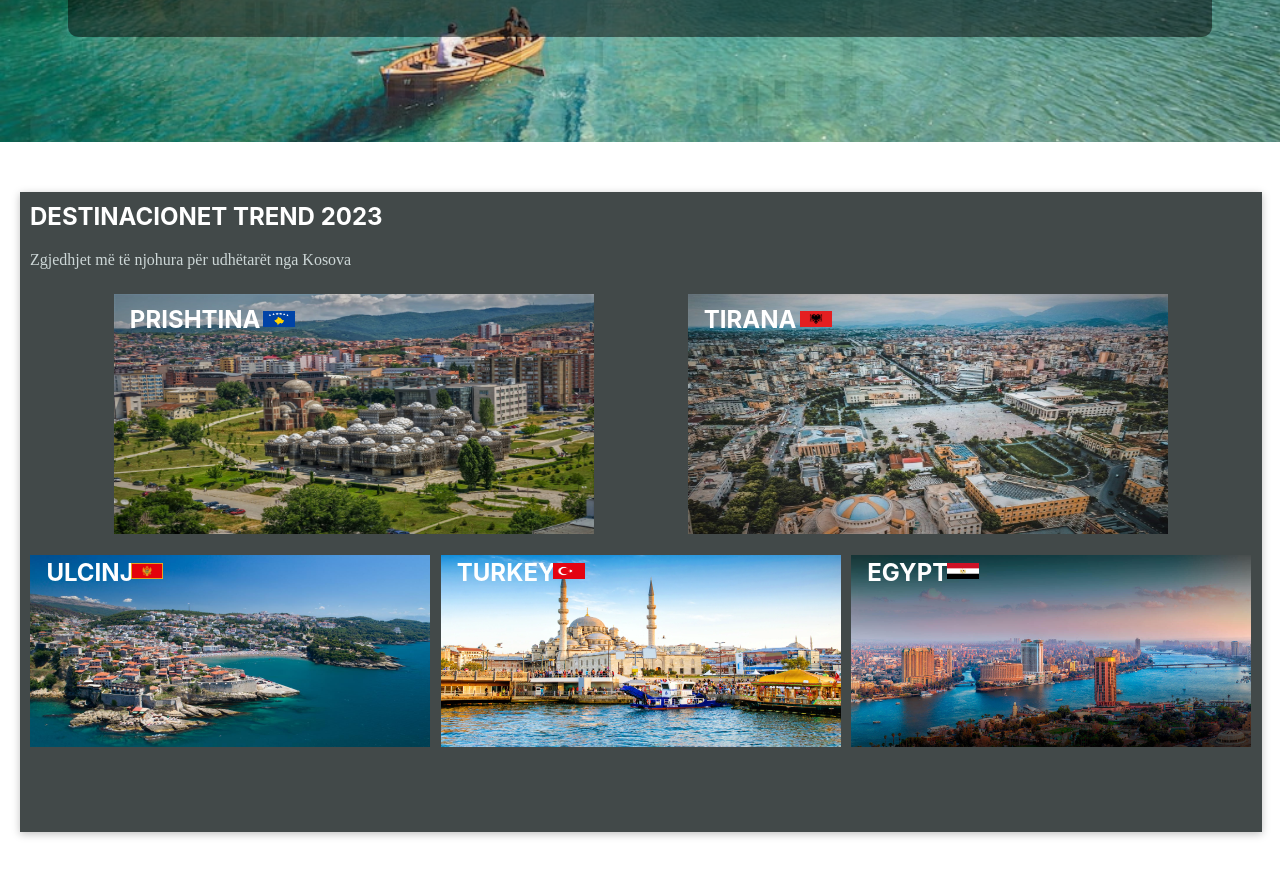
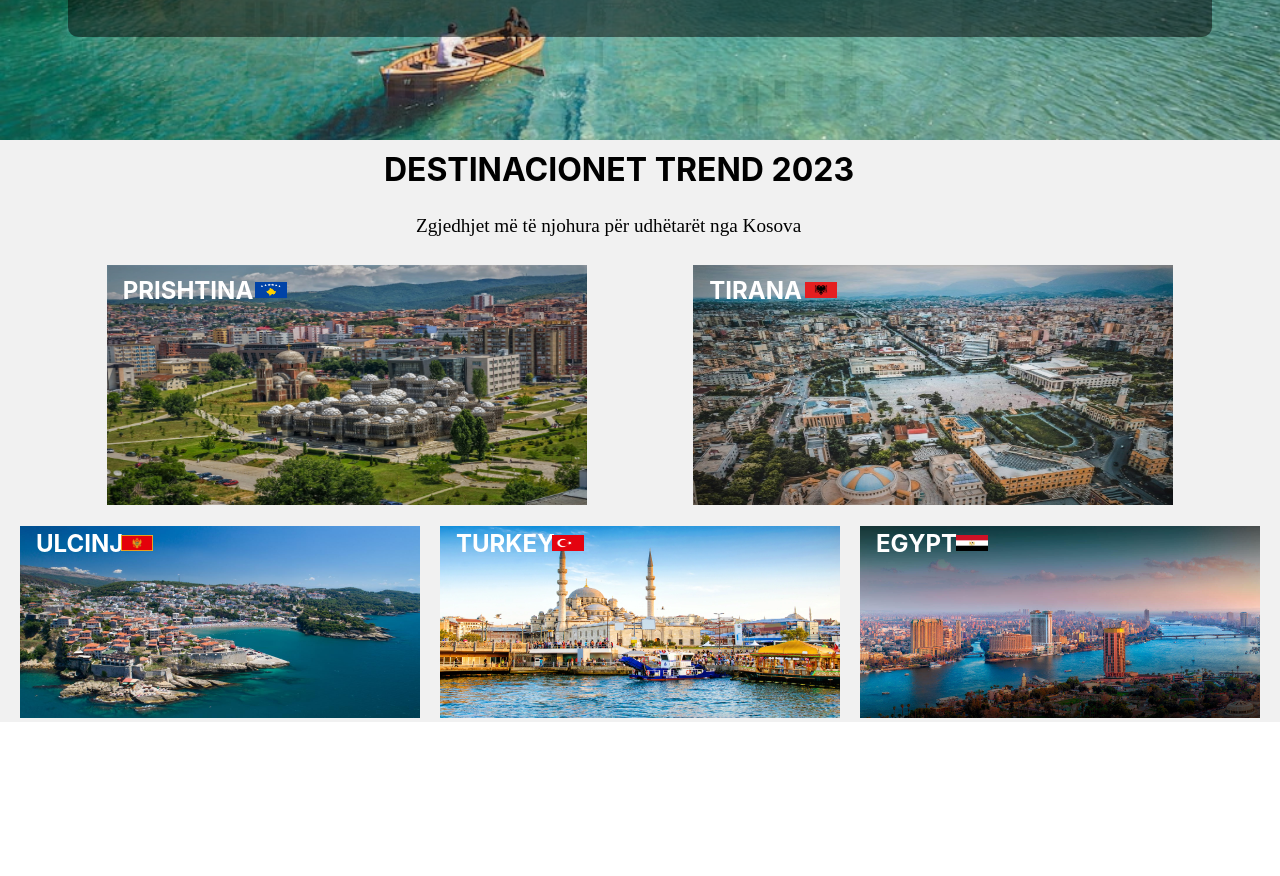
Before and after one commit to Projekti-LAB2/Booking-Front-end, a React (Create React App) app: page / in a window 1280 px wide. Shown: the part 514-1390 px from the top of the page. After the commit the page ends 1236 px from the top, so only its background shows below. Built offline with nearby package versions, Linux system fonts and the light colour scheme.

Commit message:
TrendingDes style

```diff
--- a/src/App.js
+++ b/src/App.js
@@ -16,11 +16,7 @@ function Home(){
   )
 }
 
-// function Offers(){
-//   return (
-//     <Link to="/offers">BO TI QIFSHA ROBT</Link>
-//   )
-// }
+
 
 function App() {
   return (
--- a/src/components/TrendingDes/TrendingDes.module.css
+++ b/src/components/TrendingDes/TrendingDes.module.css
@@ -1,9 +1,8 @@
 .containerdiv{
-    background-color:#424949;
-    width: 97%;
-    height: 40rem;
-    margin: 50px 20px;
-    box-shadow: 0 2px 8px rgba(0, 0, 0, 0.25);
+    background-color:#f1f1f1;
+    width: 100%;
+    height: auto;
+    margin-top: -1.8rem;
 }
 
 .photodiv{
@@ -19,17 +18,20 @@
 }
 
 .textdiv{
-    color: white;
-    margin-left: 10px;
+    color: black;
+    margin-left: 24rem;
 }
 .textdiv h2{
+    font-size: 2rem;
     padding-top: 10px;
     font-family: inherit;
 }
 
 .textdiv p{
-    color: #CDD7D7;
+    font-size: 1.2rem;
+    color: black;
     font-family: initial;
+    margin-left: 2rem;
 }
 
 .secondphotos{
```
Also changed, not shown: src/components/AppRouter.js (deleted, +0 -18 lines).
